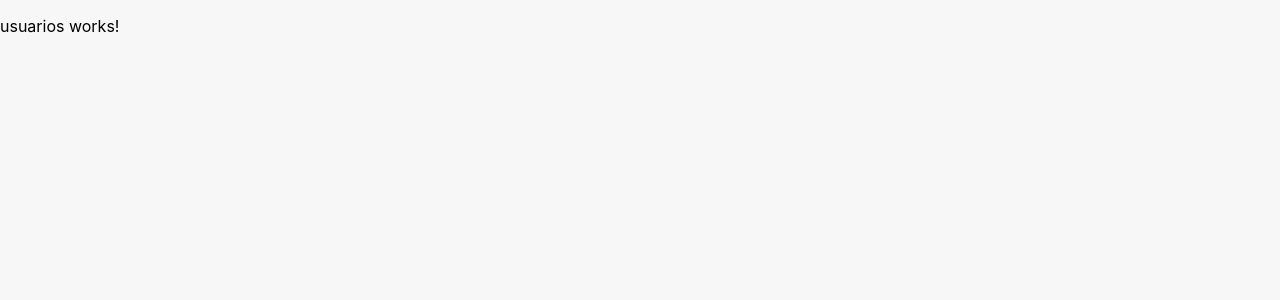
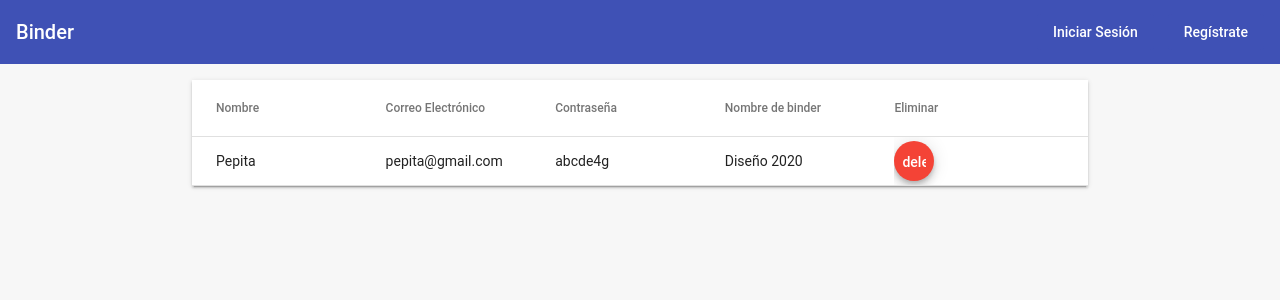
Before and after one commit to fmoyaj/Mini-Proyecto, an Angular app: page /usuarios in a window 1280 px wide. Shown: the top 300 px of the page. Built offline with nearby package versions, Linux system fonts and the light colour scheme.

Commit message:
Actualización de home y componentes

```diff
--- a/src/app/app-material/app-material.module.ts
+++ b/src/app/app-material/app-material.module.ts
@@ -9,6 +9,8 @@ import {MatTabsModule} from '@angular/material/tabs';
 import {MatGridListModule} from '@angular/material/grid-list';
 import {MatInputModule} from '@angular/material/input';
 import {MatTableModule} from '@angular/material/table';
+import { MatSelectModule } from "@angular/material/select";
+import { MatIconModule} from '@angular/material/icon';
 
 @NgModule({
   declarations: [],
@@ -24,7 +26,9 @@ import {MatTableModule} from '@angular/material/table';
     MatTabsModule,
     MatGridListModule,
     MatInputModule,
-    MatTableModule
+    MatTableModule,
+    MatSelectModule,
+    MatIconModule
   ]
 })
 export class AppMaterialModule { }
--- a/src/app/app.component.css
+++ b/src/app/app.component.css
@@ -0,0 +1,3 @@
+.example-spacer {
+    flex: 1 1 auto;
+}
--- a/src/app/app.component.html
+++ b/src/app/app.component.html
@@ -1,2 +1,14 @@
+<mat-toolbar color="primary">
+    <span routerLink="" style="cursor: pointer;">Binder</span>
+    <span class="example-spacer"></span>
+      <a mat-flat-button color= "primary" style="margin-left: 1em;" routerLink="">
+        Iniciar Sesión
+      </a>
+       <a mat-flat-button color= "primary" style="margin-left: 1em;" routerLink="registro">
+        Regístrate
+      </a>
+  </mat-toolbar>
+  <router-outlet></router-outlet>
+
 
 <router-outlet></router-outlet>
--- a/src/app/components/home/home.component.html
+++ b/src/app/components/home/home.component.html
@@ -1,25 +1,17 @@
-<mat-toolbar color="primary">
-    <span routerLink="" style="cursor: pointer;">Binder</span>
-    <span class="example-spacer"></span>
-      <a mat-flat-button color= "primary" style="margin-left: 1em;" routerLink="">
-        Inicio
-      </a>
-      <a mat-flat-button color= "primary" style="margin-left: 1em;" routerLink="">
-        Iniciar Sesion
-      </a>
-       <a mat-flat-button color= "primary" style="margin-left: 1em;" routerLink="registro">
-        Regístrate
-      </a>
-  </mat-toolbar>
-
-
-<div style="width: 70%; padding: 1em; margin: 1em auto">
-    <h2 style="text-align: center;">Bienvenido a Binder</h2>
-    <h2 style="text-align: center;">Inicia sesion para continuar</h2>
-    <p> Binder ha sido diseñado especialmente como repositorio alternativo para que puedas almacenar tus proyectos de forma 100% segura,<br>
-    además podrás acceder a ellos desde cualquier dispositivo móvil. <br>
-    Te ayudará a mostrarle al mundo de lo que eres capaz! <br>
-    Comienza ahora a crear!</p>
-    <img src="https://cdn3.iconfinder.com/data/icons/business-finance-vol-5-13/512/28-512.png" alt="binder" style="margin: 0 auto; display: block;">
-
-</div>
+<div id="container">
+  <div id="binder">
+      <h1>Bienvenido a Binder</h1>
+      <mat-grid-list cols=" 3" rowHeight="150px">
+          <mat-grid-tile colspan="1" rowspan="2">
+              <img src="https://cdn3.iconfinder.com/data/icons/business-finance-vol-5-13/512/28-512.png"
+                  width="250" height="250">
+          </mat-grid-tile>
+          <mat-grid-tile colspan="2" rowspan="1">
+              <div id=texto>
+                  <p> Binder ha sido diseñado especialmente como repositorio alternativo <br>
+  para que puedas almacenar tus proyectos de forma 100% segura,<br>
+  además podrás acceder a ellos desde cualquier dispositivo móvil. <br>
+  Te ayudará a mostrarle al mundo de lo que eres capaz. <br>
+  ¡Comienza ahora a crear!</p>
+              </div>
+          </mat-grid-tile>
--- a/src/app/components/usuarios/usuarios.component.html
+++ b/src/app/components/usuarios/usuarios.component.html
@@ -1 +1,36 @@
-<p>usuarios works!</p>
+<div style="width: 70%; margin: 1em auto;"class="mat-elevation-z2">
+    <mat-table [dataSource]="usuarios">
+        <ng-container matColumnDef="nombre">
+            <mat-header-cell *matHeaderCellDef>Nombre</mat-header-cell>
+            <mat-cell *matCellDef="let usuario">{{usuario.nombre}}</mat-cell>
+        </ng-container>
+
+        <ng-container matColumnDef="correo">
+            <mat-header-cell *matHeaderCellDef>Correo Electrónico</mat-header-cell>
+            <mat-cell *matCellDef="let usuario">{{usuario.correo}}</mat-cell>
+        </ng-container>
+
+        <ng-container matColumnDef="contrasenha">
+            <mat-header-cell *matHeaderCellDef>Contraseña</mat-header-cell>
+            <mat-cell *matCellDef="let usuario">{{usuario.contrasenha}}</mat-cell>
+        </ng-container>
+
+        <ng-container matColumnDef="binder">
+            <mat-header-cell *matHeaderCellDef>Nombre de binder</mat-header-cell>
+            <mat-cell *matCellDef="let usuario">{{usuario.binder}}</mat-cell>
+        </ng-container>
+
+        <mat-header-row *matHeaderRowDef="columnasAMostrar2"></mat-header-row>
+        <mat-row *matRowDef="let infoFilas; columns: columnasAMostrar2"></mat-row>
+
+        <ng-container matColumnDef="boton">
+            <mat-header-cell *matHeaderCellDef> Eliminar </mat-header-cell>
+            <mat-cell *matCellDef="let usuario; index as i">
+                <button mat-mini-fab color="warn" (click)="eliminar(i)">
+                    <mat-icon>delete</mat-icon>
+                </button>
+            </mat-cell>
+        </ng-container>
+
+    </mat-table>
+</div>
--- a/src/app/components/usuarios/usuarios.component.ts
+++ b/src/app/components/usuarios/usuarios.component.ts
@@ -7,9 +7,25 @@ import { Component, OnInit } from '@angular/core';
 })
 export class UsuariosComponent implements OnInit {
 
+  estudiantes = [
+    {rut: '1-9', nombre:'perrito', apellido:'gonzalez', correo:'a@gmail.com'},
+    {rut: '1-9', nombre:'perrito', apellido:'gonzalez', correo:'a@gmail.com'},
+    {rut: '1-9', nombre:'perrito', apellido:'gonzalez', correo:'a@gmail.com'}
+  ]
+
+  usuarios = [{nombre: 'Pepita', correo: 'pepita@gmail.com', contrasenha: 'abcde4g', binder: 'Diseño 2020'} ]
+
+  columnasAMostrar2 = ['nombre', 'correo', 'contrasenha', 'binder', 'boton']
+
+  columnasAMostrar = ['rut', 'nombre', 'apellido', 'correo', 'boton']
+
   constructor() { }
 
   ngOnInit(): void {
   }
 
+  eliminar(i:number){
+    this.estudiantes.splice(i,1);
+  }
+
 }
--- a/src/styles.css
+++ b/src/styles.css
@@ -7,6 +7,6 @@ body {
 	background-color: #f7f7f7;
 }
 
-p, h3, h2 {
+p, h3, h2, h1 {
     font-family: -apple-system, BlinkMacSystemFont, 'Segoe UI', Roboto, Oxygen, Ubuntu, Cantarell, 'Open Sans', 'Helvetica Neue', sans-serif
 }
```
